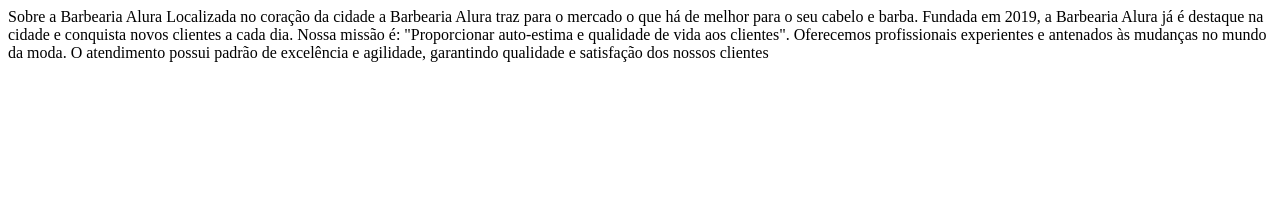
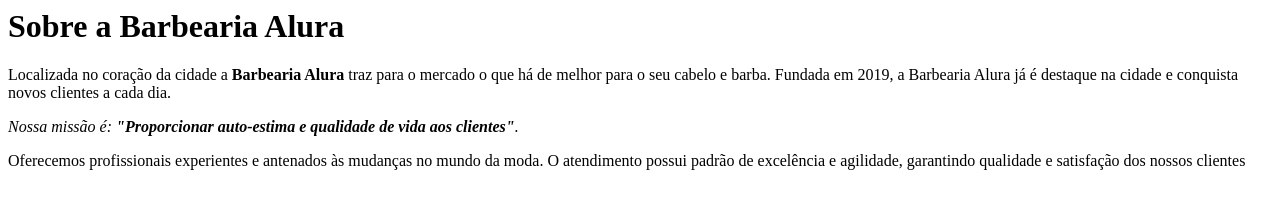
Before and after one commit to Matheusgalvaodias1/primeiro-repositorio, a plain HTML site: page index.html in a window 1280 px wide. Drawn offline with Linux system fonts and the light colour scheme.

Commit message:
Update index.html

```diff
--- a/index.html
+++ b/index.html
@@ -1,12 +1,12 @@
 <html>
 
-  Sobre a Barbearia Alura
+  <h1>Sobre a Barbearia Alura</h1>
 
-Localizada no coração da cidade a Barbearia Alura traz para o mercado o que há de melhor para o seu cabelo e barba. Fundada em 2019, a Barbearia Alura já é destaque na cidade e conquista novos clientes a cada dia.
+  <p>Localizada no coração da cidade a <strong>Barbearia Alura</strong> traz para o mercado o que há de melhor para o seu cabelo e barba. Fundada em 2019, a Barbearia Alura já é destaque na cidade e conquista novos clientes a cada dia.</p>
 
-Nossa missão é: "Proporcionar auto-estima e qualidade de vida aos clientes".
+  <P><em>Nossa missão é: <strong>"Proporcionar auto-estima e qualidade de vida aos clientes"</strong>.</em></p>
 
-Oferecemos profissionais experientes e antenados às mudanças no mundo da moda. O atendimento possui padrão de excelência e agilidade, garantindo qualidade e satisfação dos nossos clientes
+<p>Oferecemos profissionais experientes e antenados às mudanças no mundo da moda. O atendimento possui padrão de excelência e agilidade, garantindo qualidade e satisfação dos nossos clientes</p>
 
 
   <h/tml>
```
